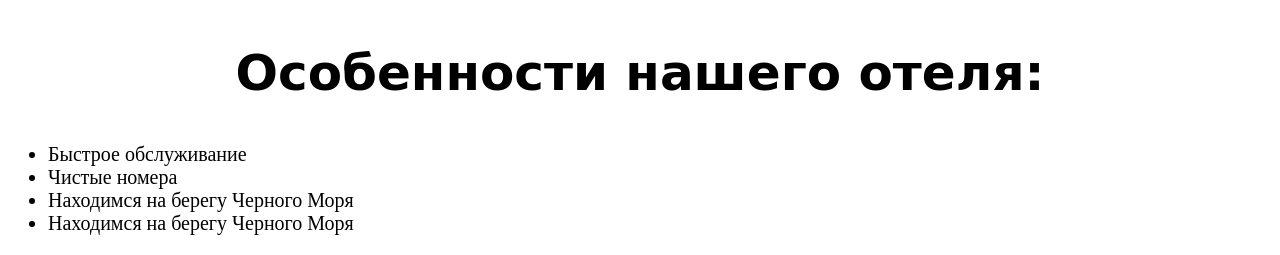
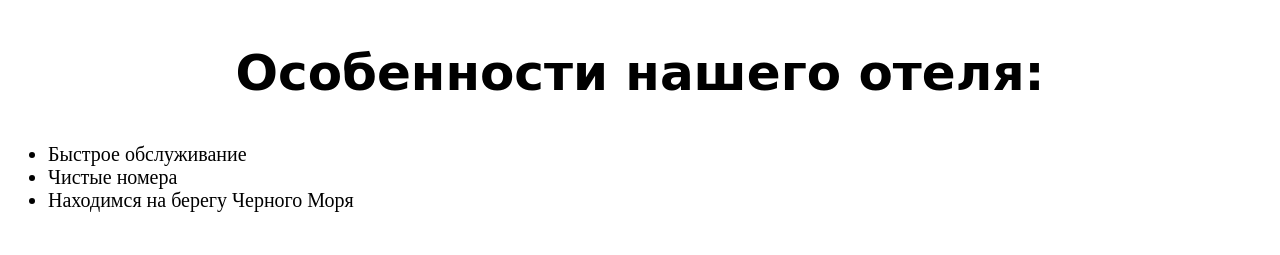
Before and after one commit to Yaroslav9502/pilis, a plain HTML site: page index.html in a window 1280 px wide. Shown: the part 935-1190 px from the top of the page. After the commit the page ends 1167 px from the top, so only its background shows below. Drawn offline with Linux system fonts and the light colour scheme.

Commit message:
Update index.html

```diff
--- a/index.html
+++ b/index.html
@@ -16,7 +16,7 @@
             <li>Быстрое обслуживание</li>
             <li>Чистые номера</li>
             <li>Находимся на берегу Черного Моря</li>
-            <li>Находимся на берегу Черного Моря</li>
+
         </ul>
     </div>
     </div>
```
